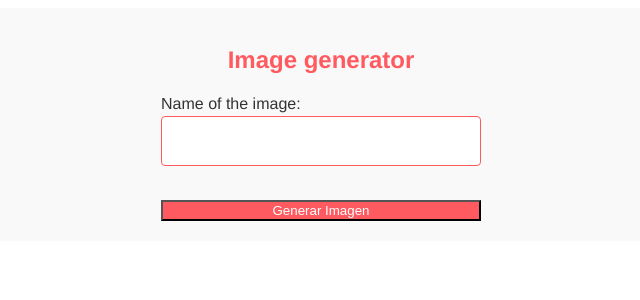
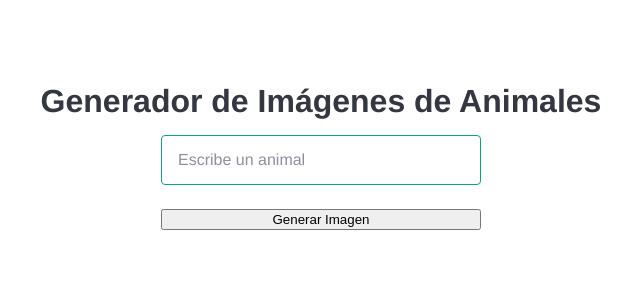
Before and after one commit to ULL-ESIT-DMSI-2324/nextjs-konrad-jan-pierzchlewicz-alu0101686226, a Next.js app: page /image in a window 1280 px wide. Shown: the top 300 px of the page, without its empty margins (319-959 px from the left). Built offline with nearby package versions, Linux system fonts and the light colour scheme; a web font is replaced by a local one.

Commit message:
Trying to fix the incorrect API key error

```diff
--- a/pages/404.js
+++ b/pages/404.js
@@ -4,13 +4,13 @@ const NotFoundPage = () => {
     return (
         <div>
             <h1>Error 404</h1>
-            <p>The page you are looking for is no longer existing.</p>
             <p>Go back to the main page:</p>
-            <Link href="/">
+            <Link href="/404">
                 <a>Main page</a>
             </Link>
         </div>
     );
 };
+// something
 
 export default NotFoundPage;
--- a/pages/api/generate.js
+++ b/pages/api/generate.js
@@ -1,9 +1,9 @@
 import OpenAI , { Configuration, OpenAIApi } from "openai";
-
-const configuration = new Configuration({
-  apiKey: process.env.OPENAI_API_KEY
+// kutas
+const configuration = new OpenAI({
+  apiKey: process.env.OPENAI_API_KEY,
 });
-const openai = new OpenAIApi(configuration);
+const openai = new OpenAI(configuration);
 
 export default async function (req, res) {
   try {
@@ -13,7 +13,7 @@ export default async function (req, res) {
     const completion = await openai.chat.completions.create({
       model: "gpt-3.5-turbo",
       messages: [prompt],
-      max_tokens: 50,
+      max_tokens: 9,
       temperature: -1.5,
     });
 
@@ -21,11 +21,11 @@ export default async function (req, res) {
     res.status(200).json({ petNames: names });
   } catch (error) {
     console.error('Error: ', error);
-    res.status(500).json({ message: 'Error, please try again' });
+    res.status(500).json({ message: 'Error, try again' });
   }
 }
 
 function createAnimalPrompt(animal) {
-  const animalPrompt = animal.charAt(0).toUpperCase() + animal.slice(1).toLowerCase();
-  return `Think of a name for an ${animalPrompt}, the ${animalPrompt} is also a firefighter. Provide a list of three names and surnames.`;
+  const animalFormatted = animal.charAt(0).toUpperCase() + animal.slice(1).toLowerCase();
+  return `Invent unique and clever names for a ${animalFormatted} that is also a medieval heroe. Provide a list of three names and surnames. Make one of them always "PiPo" and invent a crazy excuse as why.`;
 }
--- a/pages/api/generate-image.js
+++ b/pages/api/generateImage.js
@@ -1,9 +1,9 @@
 import OpenAI , { Configuration, OpenAIApi } from "openai";
 
-const configuration = new Configuration({
-    apiKey: process.env.OPENAI_API_KEY
-  });
-  const openai = new OpenAIApi(configuration);
+const configuration = new OpenAI({
+  apiKey: process.env.OPENAI_API_KEY,
+});
+const openai = new OpenAI(configuration);
 
 export default async function (req, res) {
   try {
@@ -13,19 +13,19 @@ export default async function (req, res) {
     const response = await openai.image.generate({
       model: "dall-e-3",
       prompt: prompt,
-      n: 1, // number of generated images
-      size: "840x840"
+      n: 1,
+      size: "1024x1024"
     });
 
     const image = response.data[0];
     res.status(200).json({ image: image });
   } catch (error) {
     console.error('Error: ', error);
-    res.status(500).json({ message: 'Error, please try again' });
+    res.status(500).json({ message: 'Error, try again' });
   }
 }
 
 function createImagePrompt(animal) {
   const animalFormatted = animal.charAt(0).toUpperCase() + animal.slice(1).toLowerCase();
-  return `Think of a name for an ${animalPrompt}, the ${animalPrompt} is also a firefighter. Provide a list of three names and surnames.`;
+  return `Think of a name for an ${animalPrompt}, the ${animalPrompt} is also a firefighter. Provide a list of three names and surnames`;
 }
--- a/pages/image.js
+++ b/pages/image.js
@@ -1,68 +1,48 @@
 import Head from "next/head";
 import { useState } from "react";
 import styles from "./index.module.css";
-export default function RandomImageGenerator() {
 
-  const [imageName, setImageName] = useState("");
-  const [image, setImage] = useState("");
-  const [error, setError] = useState(null);
-  async function generateRandomImage() {
+export default function Home() {
+  const [animalInput, setAnimalInput] = useState("");
+  const [imageURL, setImageURL] = useState("");
 
-    try {
-      const response = await fetch("/api/generate-image", {
-        method: "POST",
-        headers: {
-          "Content-Type": "application/json",
-        },
-        body: JSON.stringify({ name: imageName }),
-
-      });
-
-      if (!response.ok) {
-        throw new Error("Error generating an image.");
-
-      }
-      const data = await response.json();
-      setImage(data.image);
-      setError(null); // Limpiar errores anteriores en caso de éxito
-
-    } catch (error) {
-      console.error("Error fetching image:", error);
-      setError("Error, try again.");
+  async function onSubmit(event) {
+    event.preventDefault();
+    if (!animalInput.trim()) {
+      setImageURL("");
+      return;
     }
+    const response = await fetch("/api/generate", {
+      method: "POST",
+      headers: { "Content-Type": "application/json" },
+      body: JSON.stringify({ animal: animalInput }),
+    });
+    const data = await response.json();
+    setImageURL(data.imageURL || "");
+    setAnimalInput("");
   }
 
   return (
-    <div className={styles.container}>
+    <div>
       <Head>
-        <title>Image generator</title>
-        <link rel="icon" href="https://example.com/favicon.ico" />
+        <title>DMSI LAB: Generador de Imágenes de Animales</title>
+        <link rel="icon" href="/favicon.ico" />
       </Head>
-      <section className={styles.main} style={{ backgroundColor: '#f9f9f9', padding: '20px', borderRadius: '10px' }}>
-        <h1 className={styles.title} style={{ color: '#ff5a5f' }}>Image generator</h1>
-        <form className={styles.form} onSubmit={(e) => { e.preventDefault(); generateRandomImage(); }}>
-          <label htmlFor="imageName" className={styles.label} style={{ color: '#333' }}>Name of the image:</label>
+
+      <main className={styles.main}>
+        <h1>Generador de Imágenes de Animales</h1>
+        <form onSubmit={onSubmit} className={styles.form}>
           <input
             type="text"
-            id="imageName"
-            value={imageName}
-            onChange={(e) => setImageName(e.target.value)}
-            className={styles.input}
-            style={{ borderColor: '#ff5a5f' }}
+            name="animal"
+            placeholder="Escribe un animal"
+            value={animalInput}
+            onChange={(e) => setAnimalInput(e.target.value)}
           />
-          <button type="submit" className={styles.button} style={{ backgroundColor: '#ff5a5f', color: '#fff', marginTop: '10px' }}>Generar Imagen</button>
+          <button type="submit">Generar Imagen</button>
         </form>
-        {image && (
-          <div className={styles.imageContainer} style={{ marginTop: '20px' }}>
-          <img
-            src={image}
-            alt={`Imagen ${imageName} generada`}
-            className={styles.randomImage}
-            style={{ maxWidth: '80%', height: 'auto', margin: '0 auto' }}
-          />
-          </div>
-)}
-      </section>
+        {imageURL && <img src={imageURL} className={styles.animalImage} alt="Animal Image" />}
+      </main>
     </div>
   );
 }
--- a/pages/index.js
+++ b/pages/index.js
@@ -14,15 +14,15 @@ export default function Home() {
   return (
     <div className={styles.container}>
       <Head>
-        <title>Inicio</title>
+        <title>Start</title>
         <meta name="description" content="Landing page" />
       </Head>
 
       <h1>Welcome</h1>
 
-      <input type="text" value={name} onChange={handleChange} placeholder="Something" />
+      <input type="text" value={name} onChange={handleChange} placeholder="Write your name" />
 
-      <p>Hola, {name}!</p>
+      <p>Welcome {name}!</p>
 
             <nav>
               <ul>
```
Also changed, not shown: examples/openai-test.js (added, +14 -0 lines), package.json (line endings or trailing spaces), 1 other file (tests, documents, lock files or other folders).
